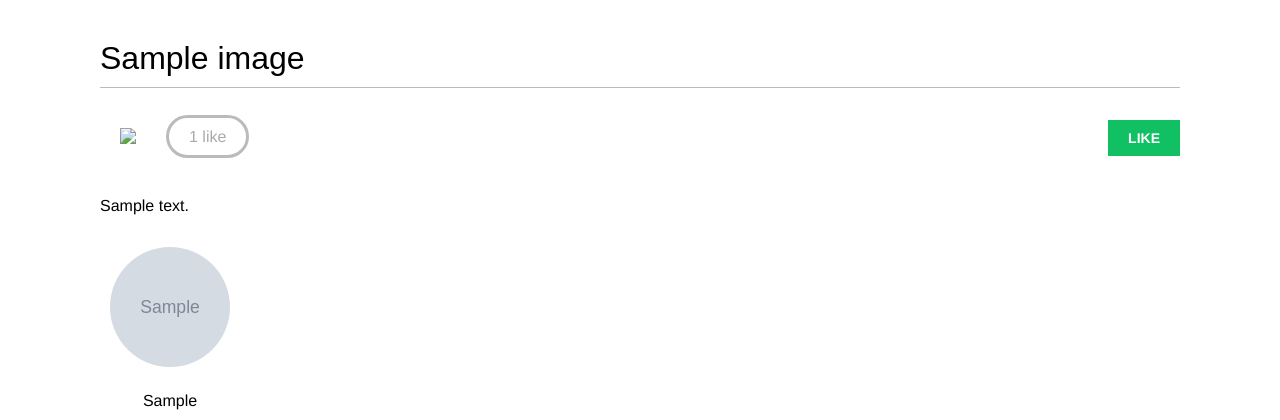
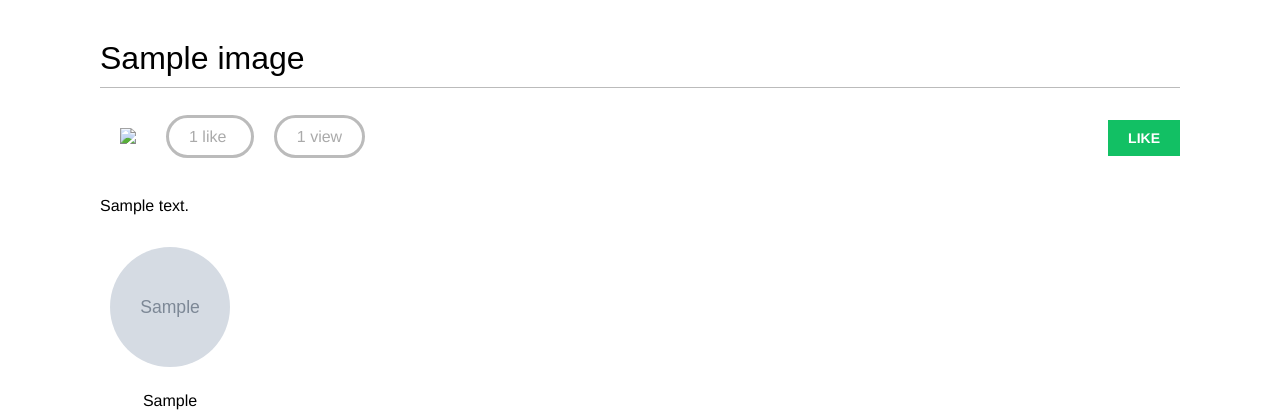
Before and after one commit to alvyynm/bugsocial, a Django app: template bookmarker/templates/bookmarker/image/detail.html in a window 1280 px wide. Shown: the part 47-467 px from the top of the page. Run offline with Django 5.2, Linux system fonts and the light colour scheme; tables that the repository leaves empty hold one stand-in row (values such as "Sample post"); the template is opened without the code that fills it: values that come from a table or form of the project are taken from there, most other values are stand-ins (such as "Sample title", 1, 10 or a date in 2020); grey boxes marked "Sample" are stand-in pictures; some libraries are stand-ins or nearby versions; some web fonts are replaced.

Commit message:
display image views in image detail page

```diff
--- a/bookmarker/templates/bookmarker/image/detail.html
+++ b/bookmarker/templates/bookmarker/image/detail.html
@@ -14,6 +14,7 @@
           <span class="total">{{ total_likes }}</span>
           like{{ total_likes|pluralize }}
         </span>
+        <span class="count">{{ total_views }} view{{ total_views|pluralize }}</span>
         <a href="#"
            data-id="{{ image.id }}"
            data-action="{% if request.user in users_like %}un{% endif %}like"
```
